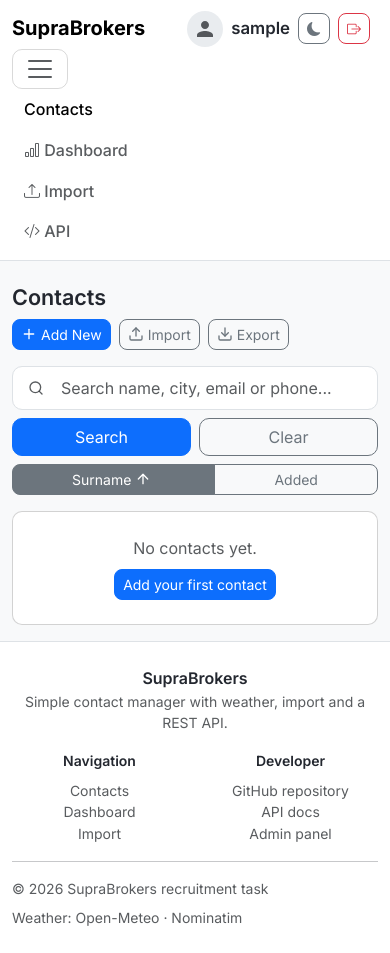
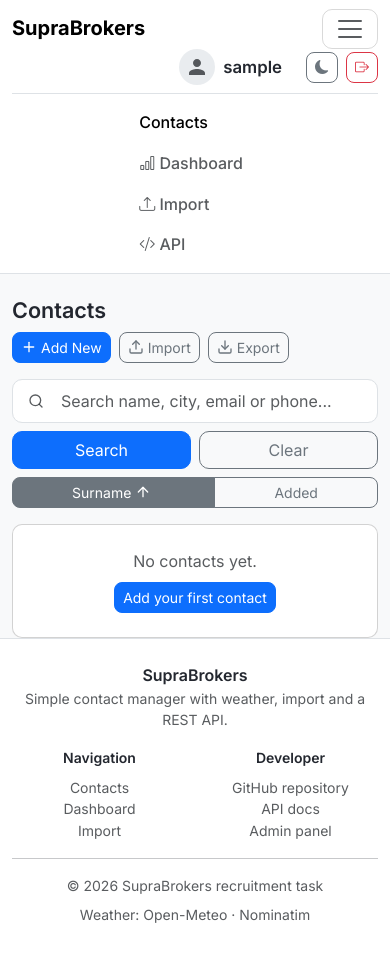
Before and after one commit to BodzioES/SupraBrokers-RecruTask, a Django app: page / in a window 390 px wide, after a click that opens the changed part. After the commit the page ends 923 px from the top, so only its background shows below. Run offline with Django 5.2, Linux system fonts and the light colour scheme; the visitor is signed in with stand-in values (Sample User, id 1); data comes from the database, SQL or seed files in the repository; data that the repository does not hold is empty; parts of the project's set-up code (start-up, migrations or seed data) failed here and were passed over; some libraries are stand-ins or nearby versions.

Commit message:
UI batch: trash rebuild, drawer rework, navbar, pagination, footer

```diff
--- a/static/contacts/css/theme.css
+++ b/static/contacts/css/theme.css
@@ -94,9 +94,35 @@ body {
 }
 
 @media (max-width: 991px) {
-  /* The logged-in cluster lives in the navbar header on mobile. */
-  ul.user-cluster:has(.user-chip) {
-    display: none;
+  /* Menu links pinned to the far left. */
+  #mainNav .navbar-nav.mx-auto {
+    margin-left: 0 !important;
+    margin-right: 0 !important;
+    align-items: stretch;
+  }
+
+  #mainNav .navbar-nav.mx-auto .nav-link {
+    text-align: left;
+    padding-left: 0.25rem;
+  }
+
+  /* User cluster first, pinned to the top right of the open menu. */
+  #mainNav.show,
+  #mainNav.collapsing {
+    display: flex;
+    flex-direction: column;
+  }
+
+  ul.user-cluster {
+    order: -1;
+    flex-direction: row;
+    align-items: center;
+    justify-content: flex-end;
+    gap: 0.5rem;
+    width: 100%;
+    padding-bottom: 0.5rem;
+    margin-bottom: 0.5rem;
+    border-bottom: 1px solid var(--bs-border-color);
   }
 }
 
--- a/static/contacts/js/contact_ui.js
+++ b/static/contacts/js/contact_ui.js
@@ -90,14 +90,28 @@
     if (window.refreshWeather) window.refreshWeather(detail);
   }
 
-  const offcanvasEl = document.getElementById('detail-offcanvas');
+  const listColumn = document.getElementById('list-column');
+  const detailColumn = document.getElementById('detail-column');
+  const detailBack = document.getElementById('detail-back');
   const isMobile = () => window.matchMedia('(max-width: 991px)').matches;
 
-  // On mobile the detail panel opens as a Bootstrap offcanvas drawer
-  // (backdrop, Escape and close button handled by the framework).
+  // On mobile the list hides and the detail column takes the full width.
   function revealDetail() {
-    if (!isMobile() || !offcanvasEl || !window.bootstrap) return;
-    bootstrap.Offcanvas.getOrCreateInstance(offcanvasEl).show();
+    if (!isMobile() || !listColumn || !detailColumn) return;
+    listColumn.classList.add('d-none');
+    detailColumn.classList.remove('d-none');
+    window.scrollTo({ top: 0, behavior: 'smooth' });
+  }
+
+  function showList() {
+    if (!listColumn || !detailColumn) return;
+    detailColumn.classList.add('d-none');
+    listColumn.classList.remove('d-none');
+    window.scrollTo({ top: 0, behavior: 'smooth' });
+  }
+
+  if (detailBack) {
+    detailBack.addEventListener('click', showList);
   }
 
   async function showDetail(id, row) {
--- a/templates/base.html
+++ b/templates/base.html
@@ -22,7 +22,7 @@
   <link href="https://cdn.jsdelivr.net/npm/bootstrap@5.3.3/dist/css/bootstrap.min.css" rel="stylesheet">
   <link href="https://cdn.jsdelivr.net/npm/bootstrap-icons@1.11.3/font/bootstrap-icons.min.css" rel="stylesheet">
   {# ?v= busts browser cache after style/script changes. Bump on change. #}
-  <link href="{% static 'contacts/css/theme.css' %}?v=5" rel="stylesheet">
+  <link href="{% static 'contacts/css/theme.css' %}?v=6" rel="stylesheet">
 </head>
 <body class="bg-body-tertiary d-flex flex-column min-vh-100">
 <nav class="navbar navbar-expand-lg bg-body border-bottom mb-4">
@@ -30,25 +30,6 @@
     <a class="navbar-brand fw-bold" href="{% url 'contacts:list' %}">
       SupraBrokers
     </a>
-    {% if user.is_authenticated %}
-    <div class="d-flex d-lg-none align-items-center gap-2 ms-auto me-2">
-      <span class="avatar avatar-user" aria-hidden="true">
-        <svg viewBox="0 0 24 24" width="24" height="24" fill="currentColor">
-          <path d="M12 12c2.21 0 4-1.79 4-4s-1.79-4-4-4-4 1.79-4 4 1.79 4 4 4zm0 2c-2.67 0-8 1.34-8 4v2h16v-2c0-2.66-5.33-4-8-4z"/>
-        </svg>
-      </span>
-      <span class="fw-semibold user-name">{{ user.username }}</span>
-      <button class="btn btn-outline-secondary btn-sm theme-toggle" type="button" title="Toggle theme" aria-label="Toggle theme">
-        <i class="bi bi-moon-fill"></i>
-      </button>
-      <form method="post" action="{% url 'logout' %}" class="d-inline">
-        {% csrf_token %}
-        <button type="submit" class="btn btn-logout btn-sm" title="Log out" aria-label="Log out">
-          <i class="bi bi-box-arrow-right"></i>
-        </button>
-      </form>
-    </div>
-    {% endif %}
     <button class="navbar-toggler" type="button" data-bs-toggle="collapse" data-bs-target="#mainNav">
       <span class="navbar-toggler-icon"></span>
     </button>
@@ -77,7 +58,7 @@
         </li>
         {% endif %}
       </ul>
-      <ul class="navbar-nav ms-auto align-items-lg-center gap-lg-2 user-cluster">
+      <ul class="navbar-nav ms-auto align-items-lg-center gap-lg-2 user-cluster flex-row align-items-center gap-2">
         {% if user.is_authenticated %}
         <li class="nav-item d-flex align-items-center gap-2 user-chip me-3">
           <span class="avatar avatar-user" aria-hidden="true">
@@ -152,7 +133,7 @@
       </div>
     </div>
     <hr class="my-3">
-    <div class="d-flex flex-wrap justify-content-between gap-2 text-muted small">
+    <div class="d-flex flex-wrap justify-content-center justify-content-md-between text-center text-md-start gap-2 text-muted small">
       <span>&copy; 2026 SupraBrokers recruitment task</span>
       <span>Weather: Open-Meteo &middot; Nominatim</span>
     </div>
--- a/templates/contacts/contact_list.html
+++ b/templates/contacts/contact_list.html
@@ -54,8 +54,8 @@
   </div>
 </form>
 
-<div class="row g-3">
-  <div class="col-12 col-lg-7">
+<div class="row g-3 align-items-start">
+  <div class="col-12 col-lg-7 d-lg-block" id="list-column">
     <div class="d-flex flex-column gap-2">
       {% for contact in contacts %}
       {# Rows are clickable: contact_ui.js reads data-id and loads details. #}
@@ -121,25 +121,18 @@
     {% endif %}
   </div>
 
-  <div class="col-12 col-lg-5">
-    <div class="offcanvas-lg offcanvas-end" tabindex="-1" id="detail-offcanvas"
-         aria-labelledby="detail-offcanvas-title">
-      <div class="offcanvas-header d-lg-none">
-        <h2 class="h5 mb-0 fw-semibold" id="detail-offcanvas-title">Details</h2>
-        <button type="button" class="btn-close" data-bs-dismiss="offcanvas"
-                aria-label="Close details"></button>
-      </div>
-      <div class="offcanvas-body p-0 p-lg-0">
-        <div class="card detail-card position-sticky" id="detail-card">
-          <div class="card-body" id="contact-detail">
-            <div class="text-center text-muted py-5 detail-placeholder">
-              <i data-lucide="user" style="width:2rem;height:2rem;"></i>
-              <p class="mt-2 mb-0">Select a contact to see details.</p>
-            </div>
-          </div>
+  <div class="col-12 col-lg-5 d-none d-lg-block" id="detail-column">
+    <div class="card detail-card position-sticky" id="detail-card">
+      <div class="card-body" id="contact-detail">
+        <div class="text-center text-muted py-5 detail-placeholder">
+          <i data-lucide="user" style="width:2rem;height:2rem;"></i>
+          <p class="mt-2 mb-0">Select a contact to see details.</p>
         </div>
       </div>
     </div>
+    <button type="button" class="btn btn-outline-secondary w-100 mt-2 d-lg-none" id="detail-back">
+      <i data-lucide="chevron-left"></i>Back to list
+    </button>
   </div>
 </div>
 
@@ -237,6 +230,6 @@
 <script src="https://unpkg.com/lucide@latest/dist/umd/lucide.min.js"></script>
 <script src="{% static 'contacts/js/validation.js' %}?v=5"></script>
 <script src="{% static 'contacts/js/weather.js' %}?v=5"></script>
-<script src="{% static 'contacts/js/contact_ui.js' %}?v=5"></script>
+<script src="{% static 'contacts/js/contact_ui.js' %}?v=6"></script>
 <script>if (window.lucide) lucide.createIcons();</script>
 {% endblock %}
```
Also changed, not shown: templates/registration/login.html (+2 -2 lines).
